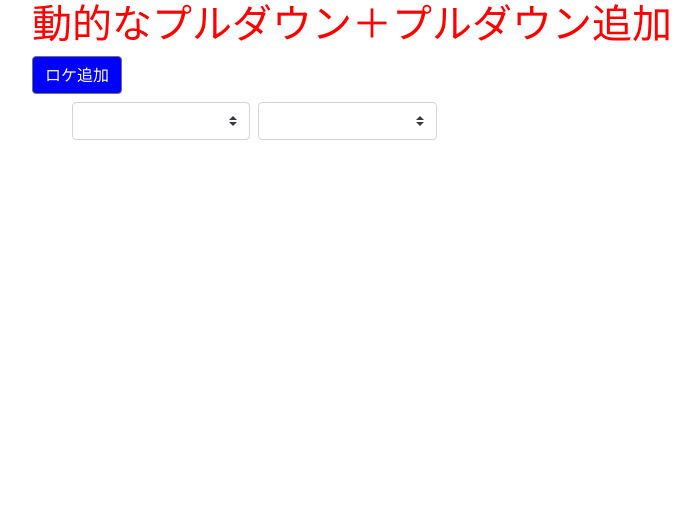
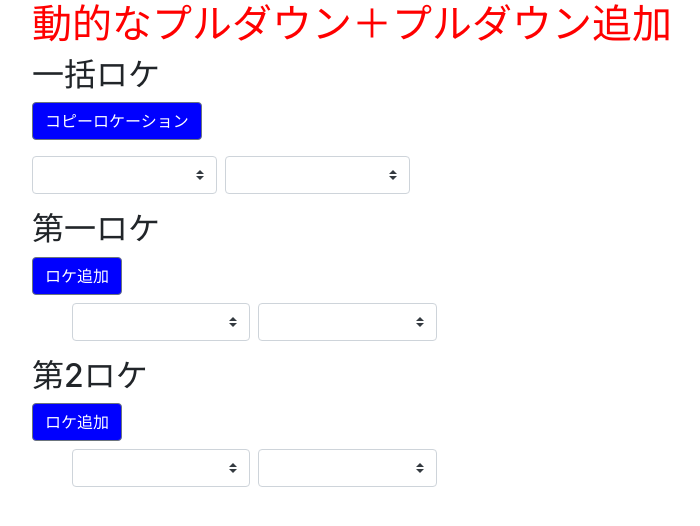
Before and after one commit to umanari145/laravel_nuxt, a Nuxt app in the folder nuxt/: page /pulldown in a window 1280 px wide. Shown: the top 526 px of the page, without its empty margins (23-723 px from the left). Built offline with nearby package versions, Linux system fonts and the light colour scheme.

Commit message:
子のテンプレートとコピー機能

```diff
--- /dev/null
+++ b/nuxt/components/CityTown.vue
@@ -0,0 +1,76 @@
+<template>
+    <div>
+        <b-button style="background-color:blue;" @click="add_locations">
+            ロケ追加
+        </b-button>
+        <ul>
+            <li v-for=" (location, index) in locations" :key="index" class="d-flex mt-2">
+                <b-form-select v-model="location.city" class="col-2">
+                    <option value=""></option>
+                    <option :value="city_val" v-for="(city_label, city_val) in city_list" :key="city_val">
+                    {{city_label}}
+                    </option>
+                </b-form-select>
+                <b-form-select v-model="location.town" class="ml-2 col-2">
+                    <option value=""></option>
+                    <option :value="town_val" v-for="(town_label, town_val) in town_list[location.city]" :key="town_val">
+                    {{town_label}}
+                    </option>
+                </b-form-select>
+
+                <b-button variant="danger" @click="delete_locations(index)" v-show="locations.length > 1" class="ml-2 col-1">
+                    削除
+                </b-button>
+            </li>
+        </ul>
+    </div>
+</template>
+<script>
+export default {
+  name: 'pulldown',
+  props: {
+    locations:{
+      type:Array,
+      required:true,
+      default:[]
+    }
+  },
+  created() {
+  },
+  data() {
+    return {
+      city_list: {
+        '1': '東京',
+        '2': '千葉'
+      },
+      town_list: {
+        '1': {
+          '0a': '港区',
+          '0b': '世田谷区'
+        },
+        '2': {
+          '0x': '市川',
+          '0y': '船橋'
+        }
+      }
+    }
+  },
+  methods: {
+    add_locations() {
+      const location = {
+        'city': '',
+        'town': ''
+      };
+      this.locations.push(location);
+    },
+    delete_locations(index) {
+      this.locations.splice(index, 1)
+    }
+  }
+}
+</script>
+<style scoped>
+  h1 {
+    color: red
+  }
+</style>
--- /dev/null
+++ b/nuxt/components/TemplateCityTown.vue
@@ -0,0 +1,57 @@
+<template>
+    <div>
+      <div class="mt-3">
+        <b-form-select v-model="location.city" class="col-2">
+            <option value=""></option>
+            <option :value="city_val" v-for="(city_label, city_val) in city_list" :key="city_val">
+            {{city_label}}
+            </option>
+        </b-form-select>
+        <b-form-select v-model="location.town" class="ml-2 col-2">
+            <option value=""></option>
+            <option :value="town_val" v-for="(town_label, town_val) in town_list[location.city]" :key="town_val">
+            {{town_label}}
+            </option>
+        </b-form-select>
+      </div>
+    </div>
+</template>
+<script>
+export default {
+  name: 'pulldown',
+  props: {
+    location:{
+      type:Object,
+      required:true,
+      default:{}
+    }
+  },
+  created() {
+  },
+  data() {
+    return {
+      city_list: {
+        '1': '東京',
+        '2': '千葉'
+      },
+      town_list: {
+        '1': {
+          '0a': '港区',
+          '0b': '世田谷区'
+        },
+        '2': {
+          '0x': '市川',
+          '0y': '船橋'
+        }
+      }
+    }
+  },
+  methods: {
+  }
+}
+</script>
+<style scoped>
+  h1 {
+    color: red
+  }
+</style>
--- a/nuxt/pages/pulldown.vue
+++ b/nuxt/pages/pulldown.vue
@@ -1,36 +1,58 @@
 <template>
   <b-container style="margin:0 0 0 40px;">
     <h1>動的なプルダウン＋プルダウン追加</h1>
-      <b-button style="background-color:blue;" @click="add_locations">
-        ロケ追加
+      <h2>一括ロケ</h2>
+      <b-button style="background-color:blue;" @click="copy_locations">
+        コピーロケーション
       </b-button>
-      <ul>
-        <li v-for=" (location, index) in locations" :key="index" class="d-flex mt-2">
-            <b-form-select v-model="location.city" class="col-2">
-              <option value=""></option>
-              <option :value="city_val" v-for="(city_label, city_val) in city_list" :key="city_val">
-                {{city_label}}
-              </option>
-            </b-form-select>
-            <b-form-select v-model="location.town" class="ml-2 col-2">
-              <option value=""></option>
-              <option :value="town_val" v-for="(town_label, town_val) in town_list[location.city]" :key="town_val">
-                {{town_label}}
-              </option>
-            </b-form-select>
-            <b-button variant="danger" @click="delete_locations(index)" v-show="locations.length > 1" class="ml-2 col-1">
-              削除
-            </b-button>
-        </li>
-      </ul>
+
+      <span class="ml-2 text-danger">
+        {{copy_error_msg}}
+      </span>
+
+      <TemplateCityTown
+        :location.sync="template_location"
+      >
+      </TemplateCityTown>
+
+      <div class="mt-3">
+        <h2>第一ロケ</h2>
+        <CityTown
+          :locations="first_locations"
+        >
+        </CityTown>
+
+        <h2>第2ロケ</h2>
+        <CityTown
+          :locations="second_locations"
+        >
+        </CityTown>
+      </div>
   </b-container>
 </template>
 <script>
+import CityTown from '@/components/CityTown';
+import TemplateCityTown from '@/components/TemplateCityTown';
 export default {
   name: 'pulldown',
+  components: {
+    CityTown,
+    TemplateCityTown
+  },
   data() {
     return {
-      locations: [
+      copy_error_msg:'',
+      template_location: {
+          'city': '',
+          'town': ''
+      },
+      first_locations: [
+        {
+          'city': '',
+          'town': ''
+        }
+      ],
+      second_locations: [
         {
           'city': '',
           'town': ''
@@ -53,16 +75,20 @@ export default {
     }
   },
   methods: {
-    add_locations() {
-      const location = {
-        'city': '',
-        'town': ''
-      };
-      this.locations.push(location);
+    copy_locations() {
+      this.copy_error_msg = ''
+      if (this.template_location.city !== '' && this.template_location.town !== '') {
+        this.first_locations.push(
+          this.template_location
+        );
+
+        this.second_locations.push(
+          this.template_location
+        );
+      } else {
+        this.copy_error_msg = '入力が不完全です。';
+      }
     },
-    delete_locations(index) {
-      this.locations.splice(index, 1)
-    }
   }
 }
 </script>
```
